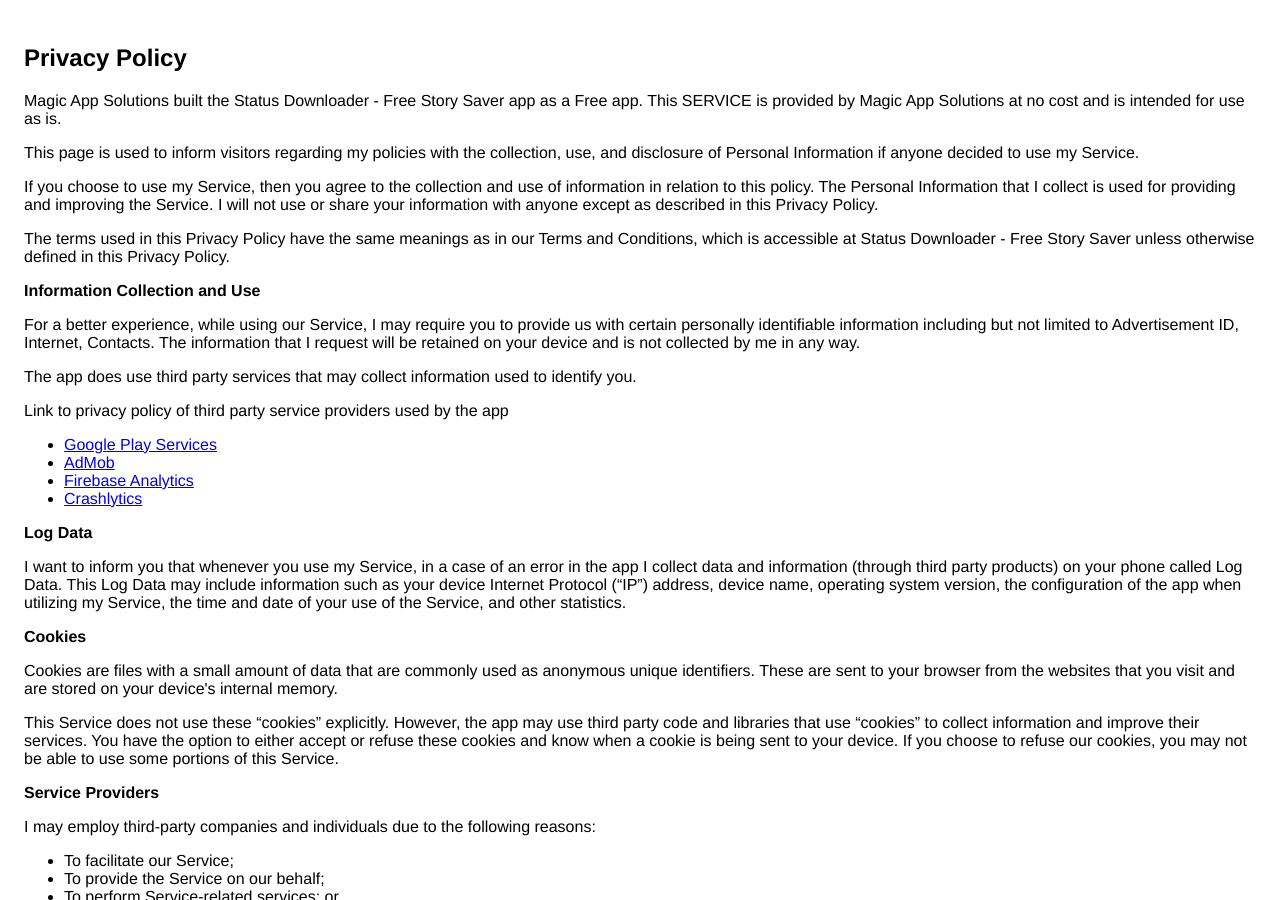
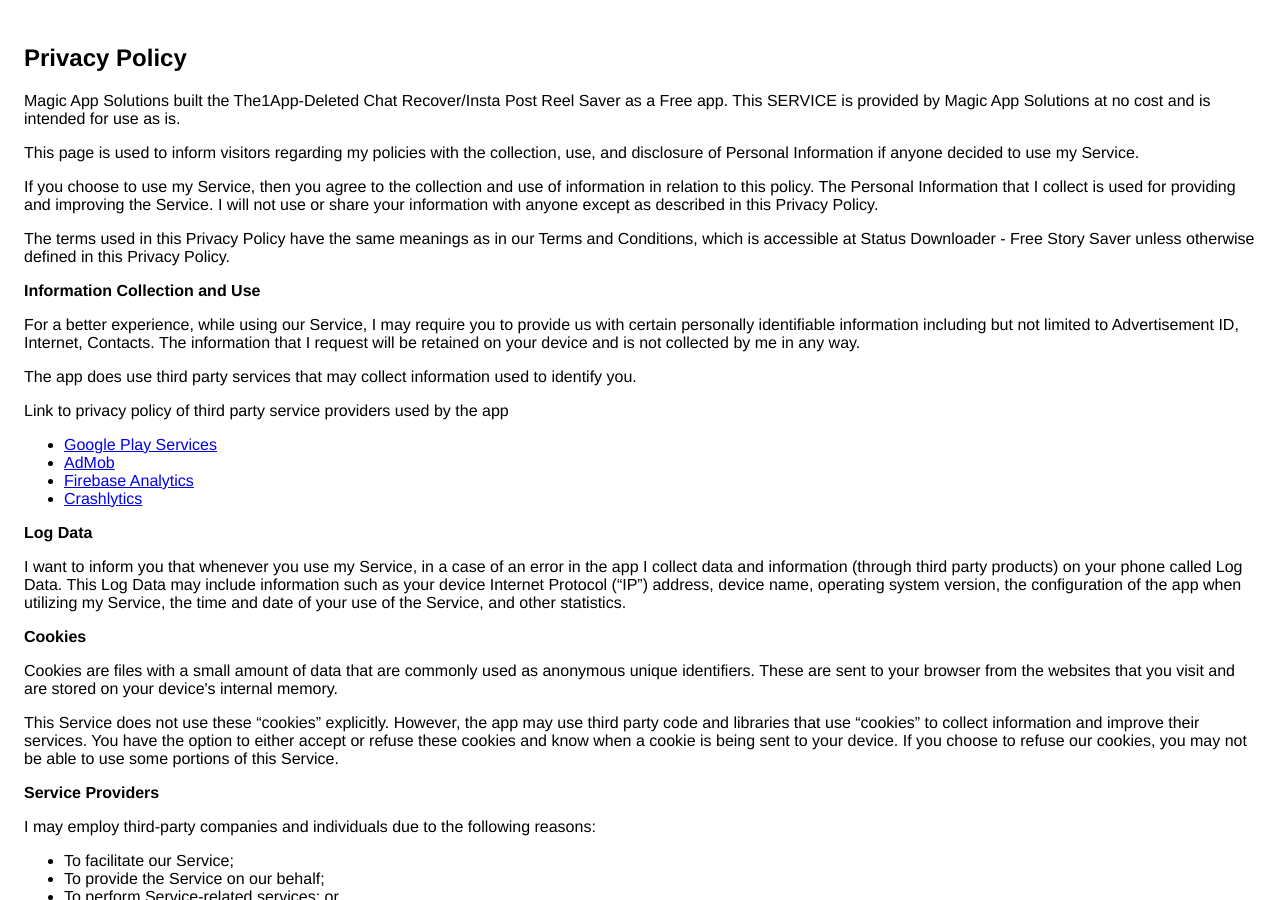
Before and after one commit to anukools/anukools.github.io, a Jekyll site: the page privacy_policy_status_downloader.html, which Jekyll copies as it is, in a window 1280 px wide and 900 px high. Built offline with Jekyll 4.4.1, drawn with Linux system fonts in a browser that asks for light colours.

Commit message:
Update privacy_policy_status_downloader.html

```diff
--- a/privacy_policy_status_downloader.html
+++ b/privacy_policy_status_downloader.html
@@ -8,7 +8,7 @@
     </head>
     <body>
     <h2>Privacy Policy</h2> <p>
-                    Magic App Solutions built the Status Downloader - Free Story Saver app as
+                    Magic App Solutions built the The1App-Deleted Chat Recover/Insta Post Reel Saver as
                     a Free app. This SERVICE is provided by
                     Magic App Solutions at no cost and is intended for
                     use as is.
```
